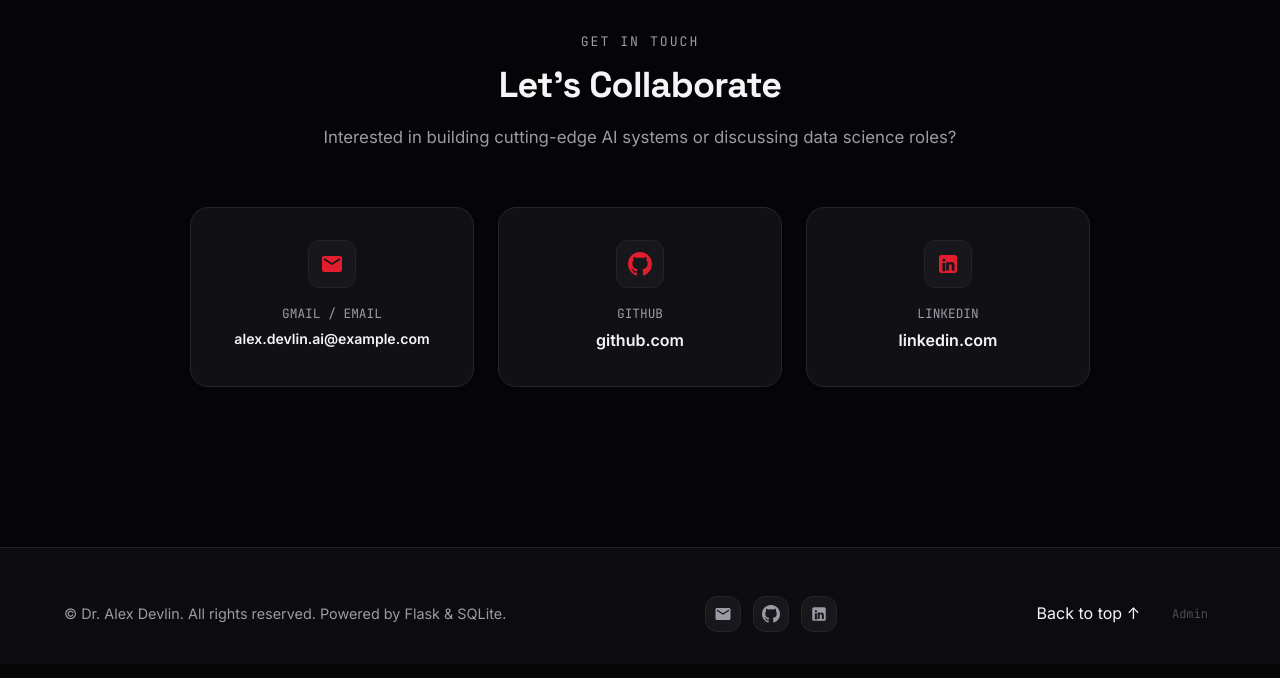
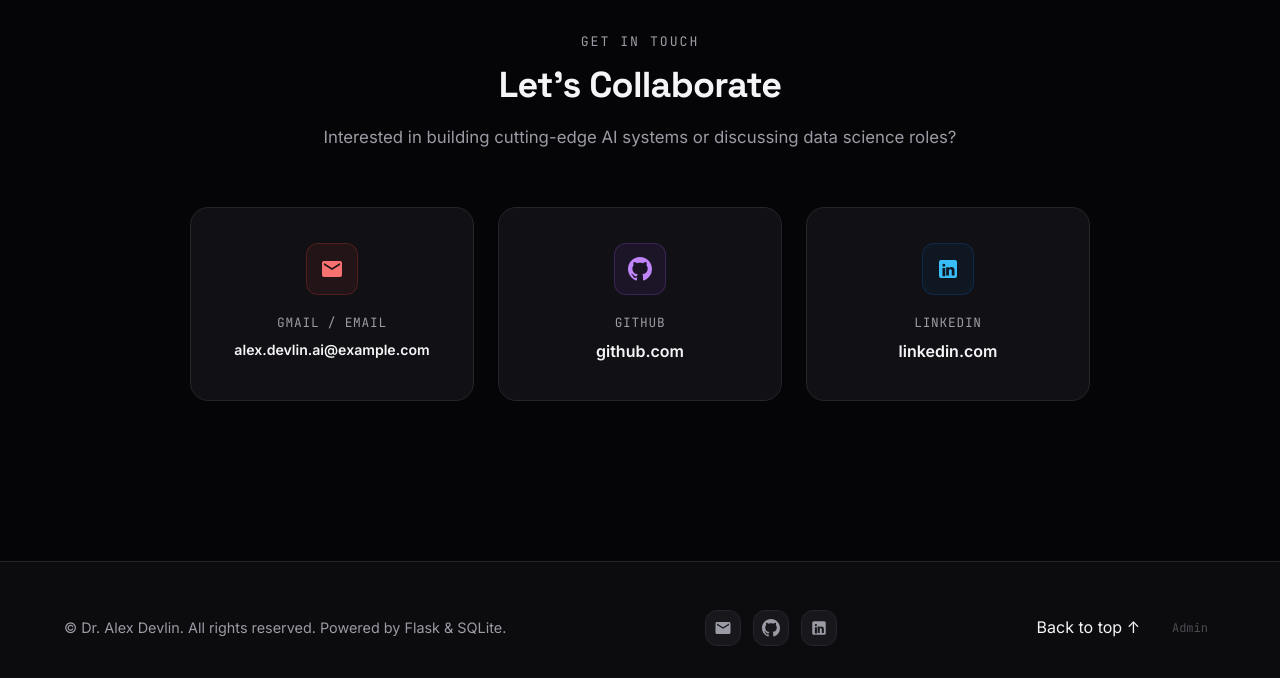
Before and after one commit to elrath017/Portfolio, a Flask app: page / in a window 1280 px wide. Shown: the part 4217-4895 px from the top of the page. Before the commit the page ends 4849 px from the top, so only its background shows below. Run offline with Flask 3, Linux system fonts and the light colour scheme; data comes from the database, SQL or seed files in the repository; some libraries are stand-ins or nearby versions.

Commit message:
added glow to card

```diff
--- a/static/style.css
+++ b/static/style.css
@@ -880,29 +880,33 @@
   background: var(--surface);
   border: 1px solid var(--border);
   border-radius: var(--radius-lg);
-  padding: 2rem;
+  padding: 2.2rem 1.8rem;
   text-align: center;
-  transition: transform var(--transition-base), border-color var(--transition-base), box-shadow var(--transition-base);
-}
-
-.contact-card:hover {
-  transform: translateY(-4px);
-  border-color: rgba(225, 29, 46, 0.5);
-  box-shadow: 0 12px 30px rgba(0, 0, 0, 0.5), 0 0 15px rgba(225, 29, 46, 0.15);
-}
-
-/* Neutral card outline; icons get red */
+  position: relative;
+  overflow: hidden;
+  text-decoration: none;
+  display: block;
+  transition: transform 0.28s cubic-bezier(0.16, 1, 0.3, 1),
+              border-color 0.28s ease,
+              box-shadow 0.28s ease,
+              background 0.28s ease;
+}
+
 .contact-icon {
-  width: 48px;
-  height: 48px;
+  width: 52px;
+  height: 52px;
   background: var(--surface-2);
   border-radius: var(--radius-md);
   display: flex;
   align-items: center;
   justify-content: center;
-  margin: 0 auto 1rem auto;
-  color: var(--accent);
-  border: 1px solid var(--border);
+  margin: 0 auto 1.15rem auto;
+  border: 1px solid var(--border);
+  transition: transform 0.28s cubic-bezier(0.16, 1, 0.3, 1),
+              background 0.28s ease,
+              border-color 0.28s ease,
+              box-shadow 0.28s ease,
+              color 0.28s ease;
 }
 
 .contact-label {
@@ -910,7 +914,9 @@
   font-size: 0.8rem;
   color: var(--text-muted);
   text-transform: uppercase;
-  margin-bottom: 0.25rem;
+  letter-spacing: 0.06em;
+  margin-bottom: 0.35rem;
+  transition: color 0.28s ease;
 }
 
 .contact-val {
@@ -925,6 +932,124 @@
   font-size: 0.88rem;
   overflow-wrap: anywhere;
   word-break: break-word;
+}
+
+/* --- GitHub Card: Signature GitHub Violet Glow --- */
+.contact-card-github .contact-icon-github {
+  color: #c084fc;
+  background: rgba(168, 85, 247, 0.08);
+  border-color: rgba(168, 85, 247, 0.22);
+}
+
+.contact-card-github:hover {
+  transform: translateY(-6px) scale(1.02);
+  border-color: rgba(168, 85, 247, 0.75);
+  background: linear-gradient(180deg, rgba(168, 85, 247, 0.09) 0%, var(--surface) 100%);
+  box-shadow: 0 16px 36px rgba(0, 0, 0, 0.45),
+              0 0 25px rgba(168, 85, 247, 0.38),
+              0 0 50px rgba(168, 85, 247, 0.16);
+}
+
+.contact-card-github:hover .contact-icon-github {
+  background: rgba(168, 85, 247, 0.22);
+  border-color: rgba(168, 85, 247, 0.85);
+  color: #f3e8ff;
+  transform: translateY(-2px) scale(1.12) rotate(-4deg);
+  box-shadow: 0 0 24px rgba(168, 85, 247, 0.55);
+}
+
+.contact-card-github:hover .contact-label {
+  color: #c084fc;
+}
+
+.contact-card-github:hover .contact-val {
+  color: #ffffff;
+}
+
+/* --- LinkedIn Card: Signature LinkedIn Electric Blue Glow --- */
+.contact-card-linkedin .contact-icon-linkedin {
+  color: #38bdf8;
+  background: rgba(10, 102, 194, 0.08);
+  border-color: rgba(10, 102, 194, 0.25);
+}
+
+.contact-card-linkedin:hover {
+  transform: translateY(-6px) scale(1.02);
+  border-color: rgba(10, 102, 194, 0.8);
+  background: linear-gradient(180deg, rgba(10, 102, 194, 0.1) 0%, var(--surface) 100%);
+  box-shadow: 0 16px 36px rgba(0, 0, 0, 0.45),
+              0 0 25px rgba(10, 102, 194, 0.42),
+              0 0 50px rgba(10, 102, 194, 0.22);
+}
+
+.contact-card-linkedin:hover .contact-icon-linkedin {
+  background: rgba(10, 102, 194, 0.24);
+  border-color: rgba(10, 102, 194, 0.9);
+  color: #e0f2fe;
+  transform: translateY(-2px) scale(1.12) rotate(4deg);
+  box-shadow: 0 0 24px rgba(10, 102, 194, 0.65);
+}
+
+.contact-card-linkedin:hover .contact-label {
+  color: #38bdf8;
+}
+
+.contact-card-linkedin:hover .contact-val {
+  color: #ffffff;
+}
+
+/* --- Gmail Card: Signature Google / Red Glow --- */
+.contact-card-gmail .contact-icon-gmail {
+  color: #f87171;
+  background: rgba(234, 67, 53, 0.08);
+  border-color: rgba(234, 67, 53, 0.22);
+}
+
+.contact-card-gmail:hover {
+  transform: translateY(-6px) scale(1.02);
+  border-color: rgba(234, 67, 53, 0.8);
+  background: linear-gradient(180deg, rgba(234, 67, 53, 0.09) 0%, var(--surface) 100%);
+  box-shadow: 0 16px 36px rgba(0, 0, 0, 0.45),
+              0 0 25px rgba(234, 67, 53, 0.38),
+              0 0 50px rgba(234, 67, 53, 0.16);
+}
+
+.contact-card-gmail:hover .contact-icon-gmail {
+  background: rgba(234, 67, 53, 0.22);
+  border-color: rgba(234, 67, 53, 0.9);
+  color: #fee2e2;
+  transform: translateY(-2px) scale(1.12);
+  box-shadow: 0 0 24px rgba(234, 67, 53, 0.6);
+}
+
+.contact-card-gmail:hover .contact-label {
+  color: #f87171;
+}
+
+.contact-card-gmail:hover .contact-val {
+  color: #ffffff;
+}
+
+/* Light Theme Overrides for Contact Cards */
+[data-theme="light"] .contact-card-github:hover {
+  box-shadow: 0 14px 30px rgba(0, 0, 0, 0.1), 0 0 25px rgba(168, 85, 247, 0.28);
+}
+[data-theme="light"] .contact-card-github:hover .contact-val {
+  color: #1e1b4b;
+}
+
+[data-theme="light"] .contact-card-linkedin:hover {
+  box-shadow: 0 14px 30px rgba(0, 0, 0, 0.1), 0 0 25px rgba(10, 102, 194, 0.32);
+}
+[data-theme="light"] .contact-card-linkedin:hover .contact-val {
+  color: #0c4a6e;
+}
+
+[data-theme="light"] .contact-card-gmail:hover {
+  box-shadow: 0 14px 30px rgba(0, 0, 0, 0.1), 0 0 25px rgba(234, 67, 53, 0.28);
+}
+[data-theme="light"] .contact-card-gmail:hover .contact-val {
+  color: #7f1d1d;
 }
 
 /* -----------------------------------------------------------------------------
--- a/templates/index.html
+++ b/templates/index.html
@@ -106,13 +106,13 @@
             <p class="profile-location">📍 {{ profile.location }}</p>
 
             <div class="hero-social-links">
-              <a href="mailto:{{ profile.email }}" class="hero-social-btn" aria-label="Gmail Email" title="Gmail: {{ profile.email }}">
+              <a href="mailto:{{ profile.email }}" class="hero-social-btn hero-social-gmail" aria-label="Gmail Email" title="Gmail: {{ profile.email }}">
                 <svg width="18" height="18" viewBox="0 0 24 24" fill="currentColor"><path d="M20 4H4c-1.1 0-1.99.9-1.99 2L2 18c0 1.1.9 2 2 2h16c1.1 0 2-.9 2-2V6c0-1.1-.9-2-2-2zm0 4l-8 5-8-5V6l8 5 8-5v2z"/></svg>
               </a>
-              <a href="{{ profile.github }}" target="_blank" rel="noopener noreferrer" class="hero-social-btn" aria-label="GitHub Profile" title="GitHub">
+              <a href="{{ profile.github }}" target="_blank" rel="noopener noreferrer" class="hero-social-btn hero-social-github" aria-label="GitHub Profile" title="GitHub">
                 <svg width="18" height="18" viewBox="0 0 24 24" fill="currentColor"><path d="M12 0C5.37 0 0 5.37 0 12c0 5.31 3.435 9.795 8.205 11.385.6.105.825-.255.825-.57 0-.285-.015-1.23-.015-2.235-3.015.555-3.795-.735-4.035-1.41-.135-.345-.72-1.41-1.23-1.695-.42-.225-1.02-.78-.015-.795.945-.015 1.62.87 1.845 1.23 1.08 1.815 2.805 1.305 3.495.99.105-.78.42-1.305.765-1.605-2.67-.3-5.46-1.335-5.46-5.925 0-1.305.465-2.385 1.23-3.225-.12-.3-.54-1.53.12-3.18 0 0 1.005-.315 3.3 1.23.96-.27 1.98-.405 3-.405s2.04.135 3 .405c2.295-1.56 3.3-1.23 3.3-1.23.66 1.65.24 2.88.12 3.18.765.84 1.23 1.905 1.23 3.225 0 4.605-2.805 5.625-5.475 5.925.435.375.81 1.095.81 2.22 0 1.605-.015 2.895-.015 3.3 0 .315.225.69.825.57A12.02 12.02 0 0024 12c0-6.63-5.37-12-12-12z"/></svg>
               </a>
-              <a href="{{ profile.linkedin }}" target="_blank" rel="noopener noreferrer" class="hero-social-btn" aria-label="LinkedIn Profile" title="LinkedIn">
+              <a href="{{ profile.linkedin }}" target="_blank" rel="noopener noreferrer" class="hero-social-btn hero-social-linkedin" aria-label="LinkedIn Profile" title="LinkedIn">
                 <svg width="18" height="18" viewBox="0 0 24 24" fill="currentColor"><path d="M19 3a2 2 0 0 1 2 2v14a2 2 0 0 1-2 2H5a2 2 0 0 1-2-2V5a2 2 0 0 1 2-2h14m-.5 15.5v-5.3a3.26 3.26 0 0 0-3.26-3.26c-.85 0-1.84.52-2.28 1.3v-1.11h-2.79v8.37h2.79v-4.93c0-.77.62-1.4 1.39-1.4a1.4 1.4 0 0 1 1.4 1.4v4.93h2.75M6.46 10.9v8.37H9.25V10.9H6.46M7.86 6.72a1.49 1.49 0 1 0 0 2.98 1.49 1.49 0 0 0 0-2.98z"/></svg>
               </a>
             </div>
@@ -307,13 +307,13 @@
         © {{ profile.name }}. All rights reserved. Powered by Flask & SQLite.
       </div>
       <div class="footer-social-bar">
-        <a href="mailto:{{ profile.email }}" class="footer-social-icon" aria-label="Gmail Email" title="Gmail: {{ profile.email }}">
+        <a href="mailto:{{ profile.email }}" class="footer-social-icon footer-social-gmail" aria-label="Gmail Email" title="Gmail: {{ profile.email }}">
           <svg width="18" height="18" viewBox="0 0 24 24" fill="currentColor"><path d="M20 4H4c-1.1 0-1.99.9-1.99 2L2 18c0 1.1.9 2 2 2h16c1.1 0 2-.9 2-2V6c0-1.1-.9-2-2-2zm0 4l-8 5-8-5V6l8 5 8-5v2z"/></svg>
         </a>
-        <a href="{{ profile.github }}" target="_blank" rel="noopener noreferrer" class="footer-social-icon" aria-label="GitHub Profile" title="GitHub">
+        <a href="{{ profile.github }}" target="_blank" rel="noopener noreferrer" class="footer-social-icon footer-social-github" aria-label="GitHub Profile" title="GitHub">
           <svg width="18" height="18" viewBox="0 0 24 24" fill="currentColor"><path d="M12 0C5.37 0 0 5.37 0 12c0 5.31 3.435 9.795 8.205 11.385.6.105.825-.255.825-.57 0-.285-.015-1.23-.015-2.235-3.015.555-3.795-.735-4.035-1.41-.135-.345-.72-1.41-1.23-1.695-.42-.225-1.02-.78-.015-.795.945-.015 1.62.87 1.845 1.23 1.08 1.815 2.805 1.305 3.495.99.105-.78.42-1.305.765-1.605-2.67-.3-5.46-1.335-5.46-5.925 0-1.305.465-2.385 1.23-3.225-.12-.3-.54-1.53.12-3.18 0 0 1.005-.315 3.3 1.23.96-.27 1.98-.405 3-.405s2.04.135 3 .405c2.295-1.56 3.3-1.23 3.3-1.23.66 1.65.24 2.88.12 3.18.765.84 1.23 1.905 1.23 3.225 0 4.605-2.805 5.625-5.475 5.925.435.375.81 1.095.81 2.22 0 1.605-.015 2.895-.015 3.3 0 .315.225.69.825.57A12.02 12.02 0 0024 12c0-6.63-5.37-12-12-12z"/></svg>
         </a>
-        <a href="{{ profile.linkedin }}" target="_blank" rel="noopener noreferrer" class="footer-social-icon" aria-label="LinkedIn Profile" title="LinkedIn">
+        <a href="{{ profile.linkedin }}" target="_blank" rel="noopener noreferrer" class="footer-social-icon footer-social-linkedin" aria-label="LinkedIn Profile" title="LinkedIn">
           <svg width="18" height="18" viewBox="0 0 24 24" fill="currentColor"><path d="M19 3a2 2 0 0 1 2 2v14a2 2 0 0 1-2 2H5a2 2 0 0 1-2-2V5a2 2 0 0 1 2-2h14m-.5 15.5v-5.3a3.26 3.26 0 0 0-3.26-3.26c-.85 0-1.84.52-2.28 1.3v-1.11h-2.79v8.37h2.79v-4.93c0-.77.62-1.4 1.39-1.4a1.4 1.4 0 0 1 1.4 1.4v4.93h2.75M6.46 10.9v8.37H9.25V10.9H6.46M7.86 6.72a1.49 1.49 0 1 0 0 2.98 1.49 1.49 0 0 0 0-2.98z"/></svg>
         </a>
       </div>
```
Also changed, not shown: other parts of static/style.css (+40 -0 lines).
